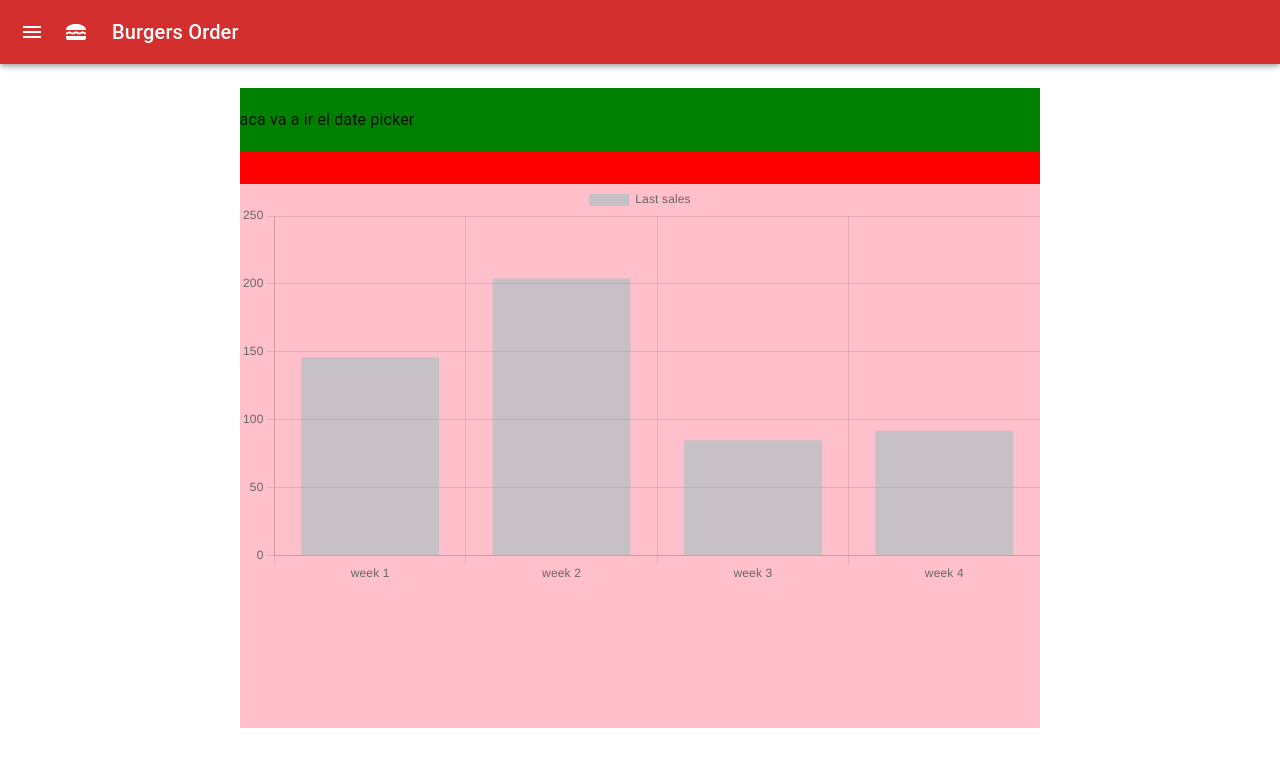
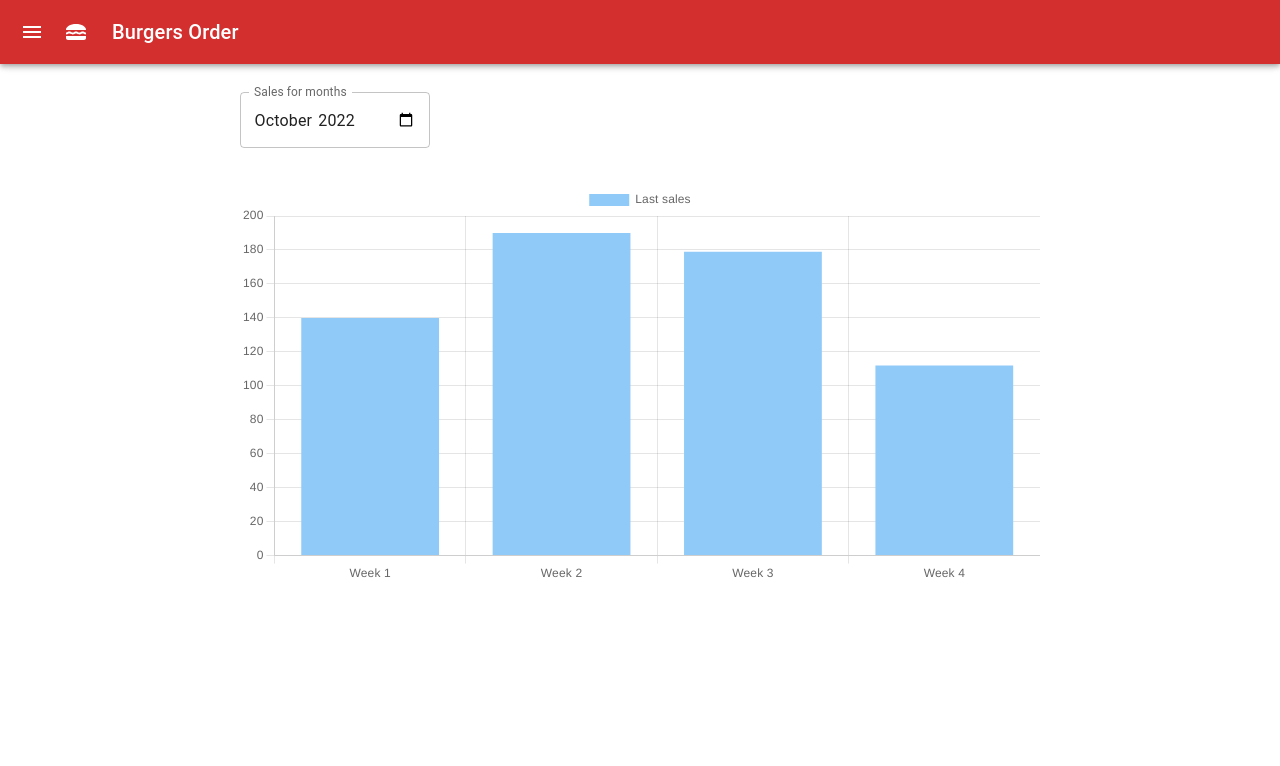
Before and after one commit to fransiri7/burgers-order-client, a React (Create React App) app: page / in a window 1280 px wide. Shown: the top 766 px of the page. Built offline with nearby package versions, Linux system fonts and the light colour scheme; no server answers.

Commit message:
colocandcionatepickers con meses y aÃños

```diff
--- a/src/modules/home/Home.jsx
+++ b/src/modules/home/Home.jsx
@@ -1,12 +1,28 @@
-/* eslint-disable */
-import { React, useMemo } from "react";
-import { Grid } from "@mui/material";
+import React from "react";
+import { Grid, TextField } from "@mui/material";
+import { blue } from "@mui/material/colors";
 import { Chart as ChartJS, CategoryScale, LinearScale, PointElement, BarElement, Title, Tooltip, Legend, Filler } from "chart.js";
 import { Bar } from "react-chartjs-2";
 ChartJS.register(CategoryScale, LinearScale, PointElement, BarElement, Title, Tooltip, Legend, Filler);
 
-const scores = [146, 204, 85, 92];
-const labels = ["week 1", "week 2", "week 3", "week 4"];
+const response = [
+    {
+        label: "Week 1",
+        total: 140
+    },
+    {
+        label: "Week 2",
+        total: 190
+    },
+    {
+        label: "Week 3",
+        total: 179
+    },
+    {
+        label: "Week 4",
+        total: 112
+    }
+];
 
 const options = {
     responsive: true,
@@ -23,18 +39,29 @@ const options = {
 };
 
 export function Home() {
+    const labels = response.map(item => item.label);
+    const scores = response.map(item => item.total);
+
     const data = {
-        datasets: [{ label: "Last sales", data: scores, tension: 0.3, borderColor: "green", backgroundColor: "rgba(75,192,192,0.3)" }],
+        datasets: [
+            {
+                label: "Last sales",
+                data: scores,
+                backgroundColor: `${blue[200]}`
+            }
+        ],
         labels
     };
 
     return (
-        <Grid container direction="column" justifyContent="space-between" style={{ width: "65%", backgroundColor: "red" }}>
-            <Grid item container alignItems="center" style={{ backgroundColor: "green", height: "10%" }}>
-                <Grid item>aca va a ir el date picker</Grid>
+        <Grid container direction="column" justifyContent="space-between" style={{ width: "65%" }}>
+            <Grid item container alignItems="center" style={{ height: "10%" }}>
+                <Grid item>
+                    <TextField name="salesForMonths" label="Sales for months" type="month" value="2022-10" />
+                </Grid>
             </Grid>
-            <Grid item container justifyContent="center" style={{ backgroundColor: "yellow", height: "85%" }}>
-                <Grid item md={12} style={{ backgroundColor: "pink", backgroundPosition: "center center", backgroundSize: "cover" }}>
+            <Grid item container justifyContent="center" style={{ height: "85%" }}>
+                <Grid item md={12}>
                     <Bar data={data} options={options} />
                 </Grid>
             </Grid>
```
